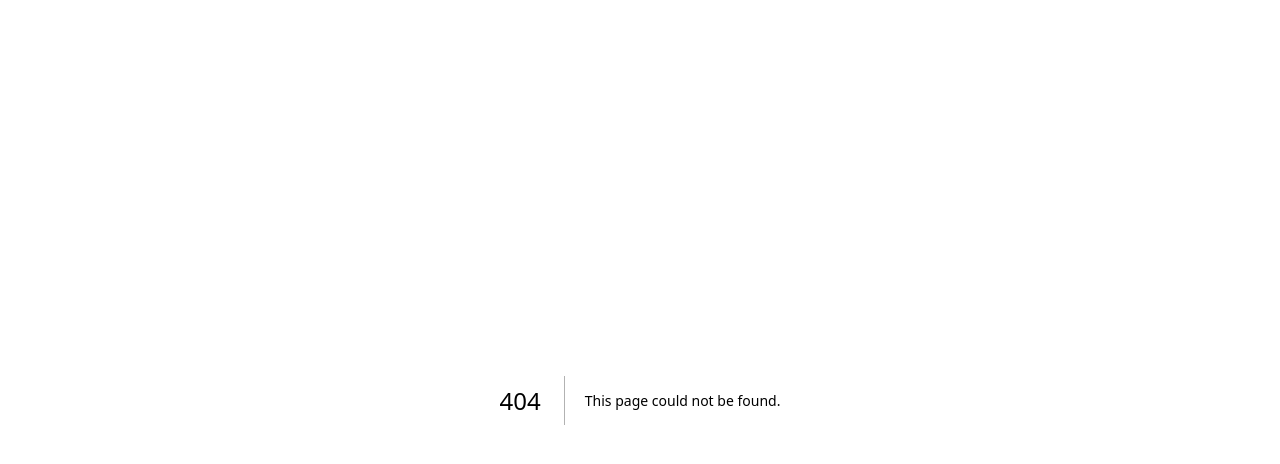
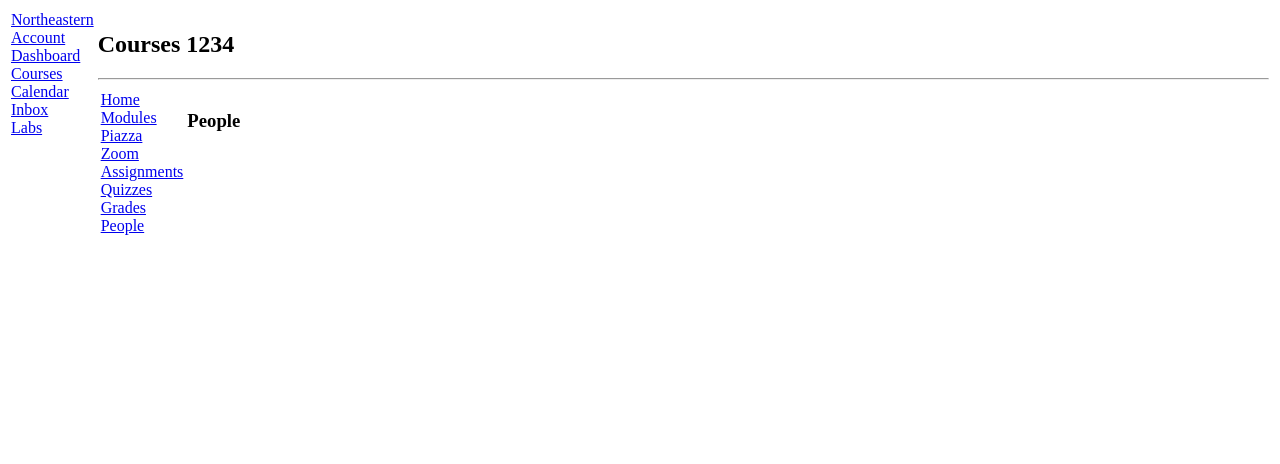
Before and after one commit to Abhi-2306/fa25-kambaz-next-js, a Next.js app: page /Courses/1234/People in a window 1280 px wide. Before the commit this address had no page. Shown: the top 464 px of the page. Built offline with nearby package versions, Linux system fonts and the light colour scheme.

Commit message:
added people

```diff
--- a/app/(Kambaz)/Courses/[cid]/Navigation.tsx
+++ b/app/(Kambaz)/Courses/[cid]/Navigation.tsx
@@ -13,7 +13,7 @@ export default function CourseNavigation() {
             <Link href="/Courses/1234/Quizzes" id="wd-course-quizzes-link">Quizzes
             </Link><br />
             <Link href="/Courses/1234/Grades" id="wd-course-grades-link">Grades</Link><br />
-            <Link href="/Courses/1234/People/Table" id="wd-course-people-link">People</Link><br />
+            <Link href="/Courses/1234/People" id="wd-course-people-link">People</Link><br />
         </div>
     );
 }
--- /dev/null
+++ b/app/(Kambaz)/Courses/[cid]/People/page.tsx
@@ -0,0 +1,7 @@
+export default function People() {
+    return (
+        <div id="wd-people">
+            <h3>People</h3>
+        </div>
+    );
+}
```
